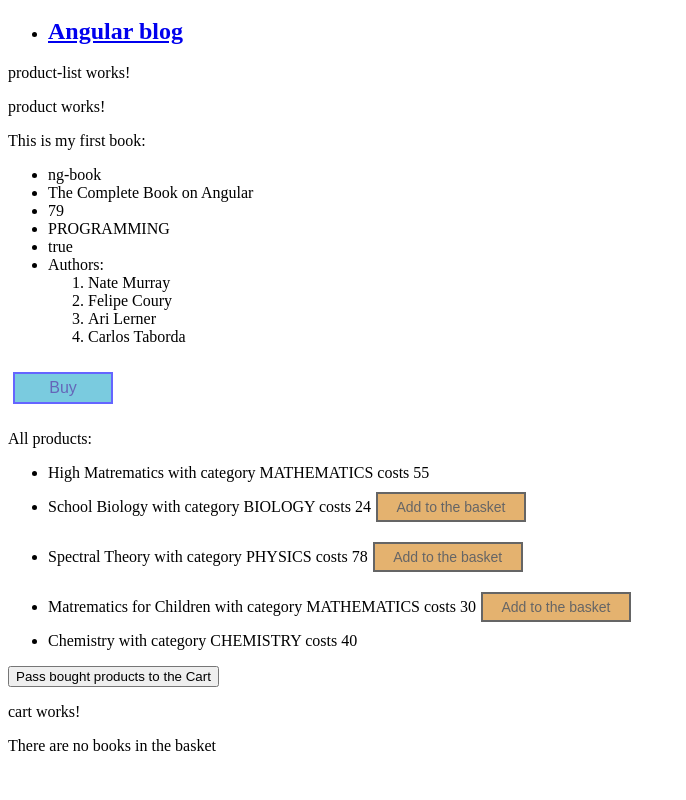
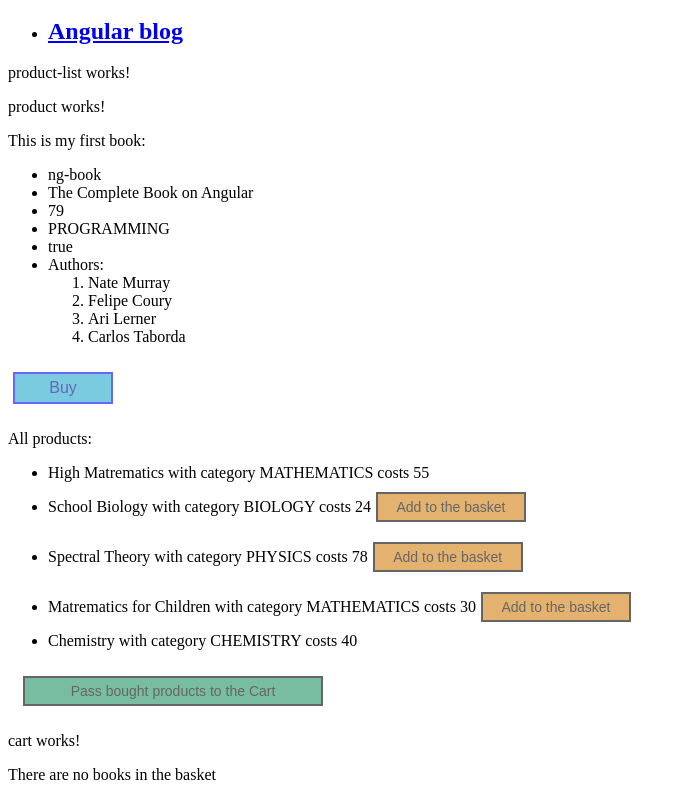
Before and after one commit to VZhyrytskiy/shop-4, an Angular app: page / in a window 1280 px wide. Shown: the part 527-1327 px from the top of the page, without its empty margins (0-686 px from the left). Before the commit the page ends 1298 px from the top, so only its background shows below. Built offline with nearby package versions, Linux system fonts and the light colour scheme.

Commit message:
feature: implement remove product functionality

```diff
--- a/src/app/components/cart/cart-item/cart-item.component.html
+++ b/src/app/components/cart/cart-item/cart-item.component.html
@@ -1 +1,5 @@
 <p>cart-item works!</p>
+<div>
+	<span>You have added item with id={{id}}</span>
+	<button (click)="removeProduct(id)">Remove from the basket</button>
+</div>
--- a/src/app/components/cart/cart-item/cart-item.component.less
+++ b/src/app/components/cart/cart-item/cart-item.component.less
@@ -0,0 +1,20 @@
+button {
+	width: 200px;
+	font-size: 14px;
+	background-color: #c54a50;
+	border: 2px solid #000000;
+	color: #000000;
+	padding: 5px 10px;
+	text-align: center;
+	font-style: bold;
+	margin: 10px 15px;
+	opacity: 0.6;
+	transition: 0.3s;
+	display: inline-block;
+	text-decoration: none;
+	cursor: pointer;
+
+	&:hover {
+		opacity: 1;
+	}
+}
--- a/src/app/components/cart/cart-item/cart-item.component.ts
+++ b/src/app/components/cart/cart-item/cart-item.component.ts
@@ -1,4 +1,5 @@
-import { Component, OnInit } from '@angular/core';
+import { Component, OnInit, Input, Output, EventEmitter } from '@angular/core';
+import { IProduct } from '../../product-list/product/product.model';
 
 @Component({
 	selector: 'app-cart-item',
@@ -6,7 +7,14 @@
 	styleUrls: ['./cart-item.component.less'],
 })
 export class CartItemComponent implements OnInit {
+	@Input() id: number;
+	@Output() notifyParentRemoved: EventEmitter<number> = new EventEmitter<number>();
+
 	constructor() {}
 
 	ngOnInit() {}
+
+	public removeProduct(productId: number): void {
+		this.notifyParentRemoved.emit(productId);
+	}
 }
--- a/src/app/components/cart/cart.component.html
+++ b/src/app/components/cart/cart.component.html
@@ -3,17 +3,19 @@
 	<table>
 		<thead>
 			<tr>
-				<th colspan="4">Bought Books</th>
+				<th colspan="5">Bought Books</th>
 			</tr>
 		</thead>
 		<tbody>
 			<tr>
+				<th>Id</th>
 				<th>Name</th>
 				<th>Category</th>
 				<th>Description</th>
 				<th>Price</th>
 			</tr>
 			<tr *ngFor="let product of productsInBasket">
+				<td>{{product.id}}</td>
 				<td>{{product.name}}</td>
 				<td>{{product.category}}</td>
 				<td>{{product.description}}</td>
@@ -25,10 +27,13 @@
 				<td>Amount of books:</td>
 				<td>{{productsInBasket.length}}</td>
 				<td>Total sum:</td>
-				<td>{{totalSum}}</td>
+				<td colspan="2">{{totalSum}}</td>
 			</tr>
 		</tfoot>
 	</table>
+	<div *ngFor="let product of productsInBasket">
+		<app-cart-item [id]="product.id" (notifyParentRemoved)="onRemoveProductFromBasket($event)"></app-cart-item>
+	</div>
 </div>
 <ng-template #elseBlock>
 	<p>There are no books in the basket</p>
--- a/src/app/components/cart/cart.component.less
+++ b/src/app/components/cart/cart.component.less
@@ -18,5 +18,9 @@
 	tfoot {
 		background-color: aquamarine;
 		font-weight: bold;
+
+		tr td:nth-child(2n) {
+			text-align: right;
+		}
 	}
 }
--- a/src/app/components/cart/cart.component.ts
+++ b/src/app/components/cart/cart.component.ts
@@ -26,4 +26,17 @@
 	ngOnDestroy() {
 		this.sub.unsubscribe();
 	}
+
+	public onRemoveProductFromBasket(id: number): void {
+		let productToDelete: IProduct;
+		for (const product of this.productsInBasket) {
+			if (product.id === id) {
+				productToDelete = product;
+				const index = this.productsInBasket.indexOf(productToDelete);
+				this.productsInBasket.splice(index, 1);
+				break;
+			}
+		}
+		console.log('onRemoveProductFromBasket', this.productsInBasket);
+	}
 }
--- a/src/app/components/product-list/product-list.component.html
+++ b/src/app/components/product-list/product-list.component.html
@@ -1,3 +1,3 @@
 <p>product-list works!</p>
-<app-product [products]="products" (notifyParent) = "onAddProductToBasket($event)"></app-product>
+<app-product [products]="products" (notifyParentAdded)="onAddProductToBasket($event)"></app-product>
 <button (click)="onClick()">Pass bought products to the Cart</button>
--- a/src/app/components/product-list/product-list.component.less
+++ b/src/app/components/product-list/product-list.component.less
@@ -0,0 +1,20 @@
+button {
+	width: 300px;
+	font-size: 14px;
+	background-color: #1f9262;
+	border: 2px solid #000000;
+	color: #000000;
+	padding: 5px 10px;
+	text-align: center;
+	font-style: bold;
+	margin: 10px 15px;
+	opacity: 0.6;
+	transition: 0.3s;
+	display: inline-block;
+	text-decoration: none;
+	cursor: pointer;
+
+	&:hover {
+		opacity: 1;
+	}
+}
--- a/src/app/components/product-list/product-list.component.ts
+++ b/src/app/components/product-list/product-list.component.ts
@@ -25,7 +25,7 @@
 		if (product.isAvailable) {
 			this.productsInBasket.push(product);
 		}
-		console.log(`onAddProductToBasket`, this.productsInBasket);
+		console.log('onAddProductToBasket', this.productsInBasket);
 	}
 
 	public onClick(): void {
--- a/src/app/components/product-list/product/product.component.ts
+++ b/src/app/components/product-list/product/product.component.ts
@@ -8,7 +8,7 @@
 })
 export class ProductComponent implements OnInit {
 	@Input() products: IProduct[];
-	@Output() notifyParent: EventEmitter<IProduct> = new EventEmitter<IProduct>();
+	@Output() notifyParentAdded: EventEmitter<IProduct> = new EventEmitter<IProduct>();
 	name: string;
 	description: string;
 	price: number;
@@ -37,6 +37,6 @@
 	}
 
 	public addProduct(product: IProduct): void {
-		this.notifyParent.emit(product);
+		this.notifyParentAdded.emit(product);
 	}
 }
```
